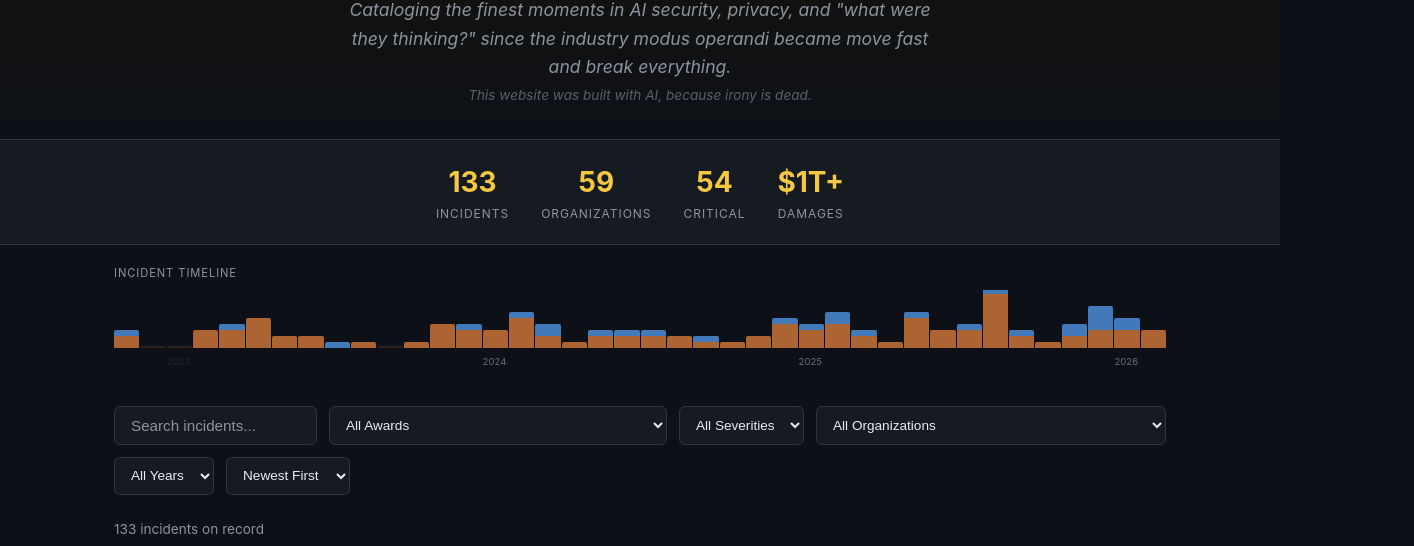
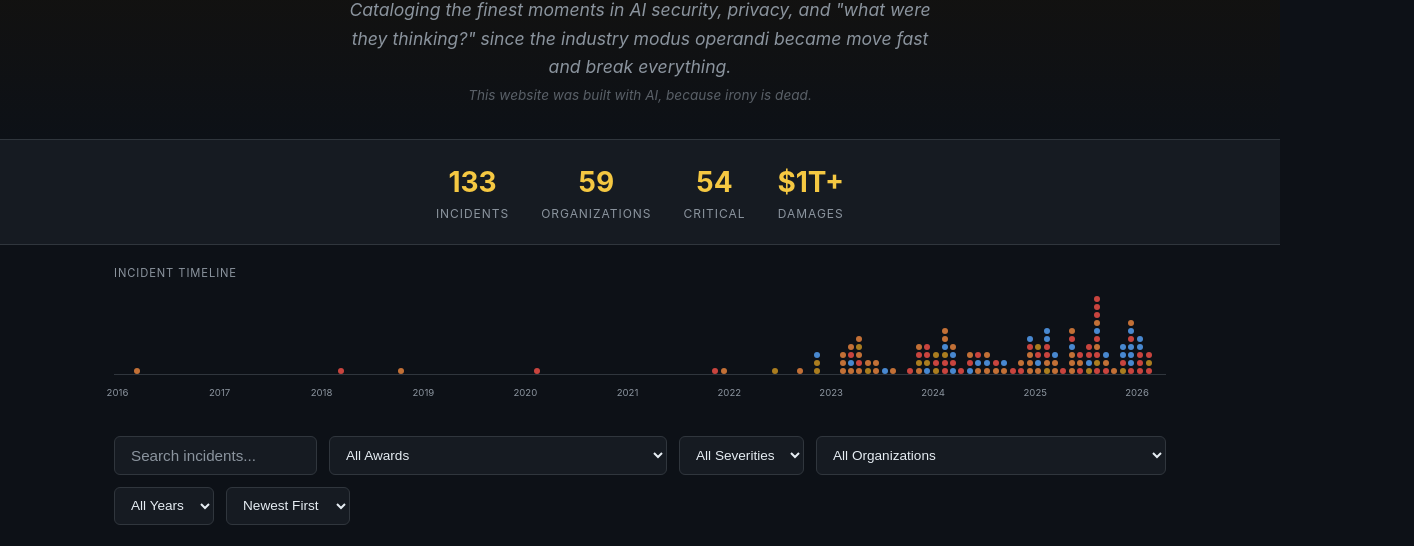
Before and after one commit to twstewart42/ai-negligence-awards, a plain HTML site: page index.html in a window 1280 px wide. Shown: the part 234-780 px from the top of the page, 1414 px wide, since content can reach past the window. Drawn offline with Linux system fonts and the light colour scheme.

Commit message:
Replace bar chart timeline with individual dot-plot timeline
Each incident is now a colored dot positioned by month on a horizontal
axis. Dots stack vertically within each month, color-coded by severity.
Hover shows title+date tooltip, click filters by year.

Co-Authored-By: Claude Opus 4.6 <noreply@anthropic.com>

```diff
--- a/index.html
+++ b/index.html
@@ -106,36 +106,41 @@
   }
 
   .timeline {
-    display: flex;
-    align-items: flex-end;
-    gap: 1px;
-    height: 80px;
-    overflow: hidden;
-    padding-bottom: 1.4rem;
     position: relative;
+    min-height: 60px;
+    padding-bottom: 1.6rem;
   }
 
-  .tl-bar {
-    flex: 1 1 0;
-    min-width: 0;
-    background: var(--accent);
-    border-radius: 2px 2px 0 0;
-    position: relative;
-    cursor: pointer;
-    transition: background 0.15s, opacity 0.15s;
-    opacity: 0.7;
+  .timeline::after {
+    content: '';
+    position: absolute;
+    bottom: 1.6rem;
+    left: 0;
+    right: 0;
+    height: 1px;
+    background: var(--border);
   }
 
-  .tl-bar:hover, .tl-bar.active {
-    background: var(--gold);
-    opacity: 1;
+  .tl-dot {
+    position: absolute;
+    width: 6px;
+    height: 6px;
+    border-radius: 50%;
+    cursor: pointer;
+    transition: transform 0.15s, opacity 0.15s;
+    opacity: 0.8;
   }
 
-  /* Hover tooltip: month + count */
-  .tl-bar::before {
+  .tl-dot:hover {
+    transform: scale(2.5);
+    opacity: 1;
+    z-index: 10;
+  }
+
+  .tl-dot::before {
     content: attr(data-tip);
     position: absolute;
-    bottom: calc(100% + 4px);
+    bottom: calc(100% + 6px);
     left: 50%;
     transform: translateX(-50%);
     font-size: 0.6rem;
@@ -146,25 +151,29 @@
     opacity: 0;
     transition: opacity 0.15s;
     background: var(--surface);
-    padding: 2px 5px;
+    padding: 2px 6px;
     border-radius: 3px;
     border: 1px solid var(--border);
-    z-index: 2;
+    z-index: 20;
   }
 
-  .tl-bar:hover::before {
+  .tl-dot:hover::before {
     opacity: 1;
+    transform: translateX(-50%) scale(0.4);
   }
 
-  /* Year labels below the bars */
-  .tl-bar::after {
-    content: attr(data-year-label);
+  .tl-critical { background: var(--critical); }
+  .tl-high { background: var(--high); }
+  .tl-medium { background: var(--medium); }
+  .tl-low { background: var(--low); }
+  .tl-release { background: var(--release); }
+
+  .tl-year {
     position: absolute;
-    bottom: -1.3rem;
-    left: 0;
+    bottom: 0;
     font-size: 0.6rem;
     color: var(--text-muted);
-    white-space: nowrap;
+    transform: translateX(-50%);
     pointer-events: none;
   }
 
@@ -623,64 +632,76 @@
       return;
     }
 
-    // Aggregate incidents and releases by YYYY-MM
-    const months = {};
-    const releaseMonths = {};
-    allIncidents.forEach(i => {
-      const key = i.date.slice(0, 7); // YYYY-MM
-      months[key] = (months[key] || 0) + 1;
-      if (i.award === RELEASE_AWARD) releaseMonths[key] = (releaseMonths[key] || 0) + 1;
+    // Sort by date
+    const sorted = [...allIncidents].sort((a, b) => a.date.localeCompare(b.date));
+
+    // Normalize each incident to the 1st of its month for clean stacking
+    function monthStart(dateStr) {
+      return dateStr.slice(0, 7); // YYYY-MM key
+    }
+    function monthToTime(key) {
+      const [y, m] = key.split('-').map(Number);
+      return new Date(y, m - 1, 1).getTime();
+    }
+
+    // Collect unique months in order
+    const monthKeys = [...new Set(sorted.map(i => monthStart(i.date)))].sort();
+    const firstMonth = monthToTime(monthKeys[0]);
+    const lastMonth = monthToTime(monthKeys[monthKeys.length - 1]);
+    const monthRange = lastMonth - firstMonth || 1;
+    const pad = monthRange * 0.02;
+    const padStart = firstMonth - pad;
+    const padRange = monthRange + pad * 2;
+
+    // Stack dots per month
+    const bins = {};
+    const dots = sorted.map(i => {
+      const mk = monthStart(i.date);
+      const mt = monthToTime(mk);
+      const left = ((mt - padStart) / padRange) * 100;
+      bins[mk] = (bins[mk] || 0);
+      const stackIdx = bins[mk];
+      bins[mk]++;
+      const severity = i.award === RELEASE_AWARD ? 'release' : i.severity;
+      const tip = `${i.title} — ${formatDate(i.date)}`;
+      return { left, bottom: stackIdx * 8, severity, tip, year: i.date.slice(0, 4), id: i.id };
     });
 
-    // Build a continuous range starting from ChatGPT launch (Nov 2022)
-    const sorted = Object.keys(months).sort();
-    const first = '2022-11';
-    const last = sorted[sorted.length - 1];
-    const allMonths = [];
-    let [y, m] = first.split('-').map(Number);
-    const [ey, em] = last.split('-').map(Number);
-    while (y < ey || (y === ey && m <= em)) {
-      const key = `${y}-${String(m).padStart(2, '0')}`;
-      allMonths.push({ key, count: months[key] || 0, releases: releaseMonths[key] || 0 });
-      m++;
-      if (m > 12) { m = 1; y++; }
+    // Calculate container height: tallest stack * 8px + baseline space + year labels
+    const maxStack = Math.max(...Object.values(bins));
+    const containerHeight = (maxStack * 8) + 30;
+    container.style.height = containerHeight + 'px';
+
+    // Render dots
+    let html = dots.map(d => {
+      return `<div class="tl-dot tl-${d.severity}" style="left:${d.left.toFixed(2)}%;bottom:${(d.bottom + 26)}px" data-tip="${escapeHtml(d.tip)}" data-year="${d.year}" data-id="${d.id}"></div>`;
+    }).join('');
+
+    // Render year labels at Jan 1 of each year
+    const startYear = parseInt(monthKeys[0].slice(0, 4), 10);
+    const endYear = parseInt(monthKeys[monthKeys.length - 1].slice(0, 4), 10);
+    for (let y = startYear; y <= endYear; y++) {
+      const jan1 = new Date(y, 0, 1).getTime();
+      const left = ((jan1 - padStart) / padRange) * 100;
+      if (left >= -2 && left <= 102) {
+        html += `<span class="tl-year" style="left:${left.toFixed(2)}%">${y}</span>`;
+      }
     }
 
-    const maxCount = Math.max(...allMonths.map(m => m.count));
-    const barHeight = 60; // max bar height in px
-    const monthNames = ['Jan','Feb','Mar','Apr','May','Jun','Jul','Aug','Sep','Oct','Nov','Dec'];
+    container.innerHTML = html;
 
-    container.innerHTML = allMonths.map((m, idx) => {
-      const [yr, mo] = m.key.split('-');
-      const moIdx = parseInt(mo, 10) - 1;
-      const tip = m.count ? `${m.count} \u2014 ${monthNames[moIdx]} ${yr}` : '';
-      const yearLabel = moIdx === 0 ? yr : '';
-      const h = m.count ? Math.max(4, Math.round((m.count / maxCount) * barHeight)) : 0;
-      const color = m.releases > 0 ? (m.releases === m.count ? 'var(--release)' : `linear-gradient(to top, var(--accent) ${Math.round((1 - m.releases / m.count) * 100)}%, var(--release) 0%)`) : '';
-      const style = color ? `height:${h}px;background:${color};` : `height:${h}px;`;
-      if (m.count === 0) {
-        return `<div class="tl-bar" data-month="${m.key}" data-tip="" data-year-label="${yearLabel}" style="height:2px;opacity:0.15;cursor:default;"></div>`;
-      }
-      return `<div class="tl-bar" data-month="${m.key}" data-tip="${tip}" data-year-label="${yearLabel}" style="${style}"></div>`;
-    }).join('');
-
-    // Click handler: filter by year when clicking a bar
+    // Click handler: filter by year when clicking a dot
     container.addEventListener('click', function(e) {
-      const bar = e.target.closest('.tl-bar');
-      if (!bar || !bar.dataset.tip) return;
-      const month = bar.dataset.month;
-      const year = month.slice(0, 4);
+      const dot = e.target.closest('.tl-dot');
+      if (!dot) return;
+      const year = dot.dataset.year;
       const yearSel = document.getElementById('filter-year');
 
       // Toggle: if already filtering this year, clear it
       if (yearSel.value === year) {
         yearSel.value = '';
-        container.querySelectorAll('.tl-bar').forEach(b => b.classList.remove('active'));
       } else {
         yearSel.value = year;
-        container.querySelectorAll('.tl-bar').forEach(b => {
-          b.classList.toggle('active', b.dataset.month.startsWith(year));
-        });
       }
       render();
     });
```
